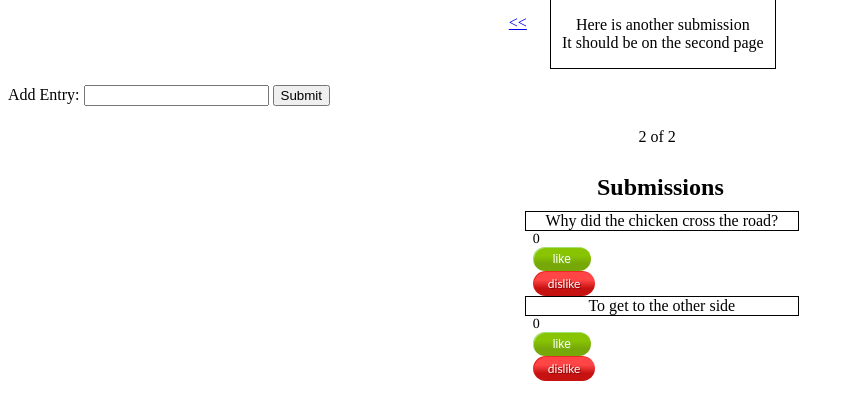
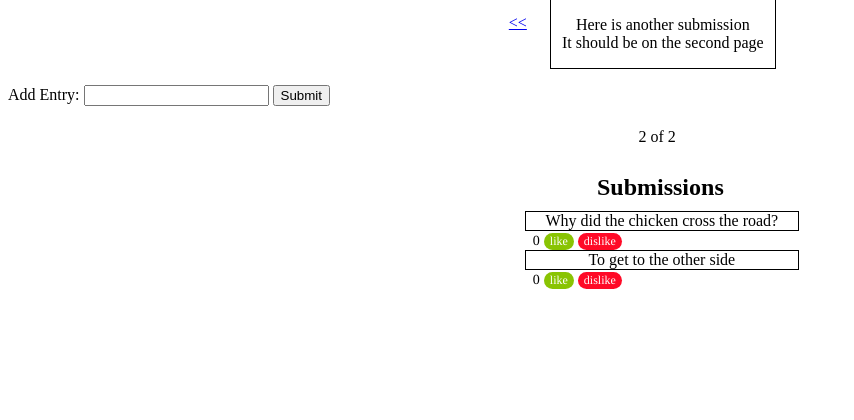
Before and after one commit to gregory-adler/collaborative_writing_blog, a Django app: page /?page=2 in a window 1280 px wide; the page is wider, and only the part inside the window is pictured. Shown: the part 98-518 px from the top of that part, without its empty margins (0-854 px from the left). Run offline with Django 3.2, Linux system fonts and the light colour scheme; data comes from the database, SQL or seed files in the repository.

Commit message:
Made voting buttons

```diff
--- a/cwblog/blogapp/static/blogapp/style.css
+++ b/cwblog/blogapp/static/blogapp/style.css
@@ -74,8 +74,6 @@
 	margin-bottom: -.5em;
 }
 
-
-
 .text {
 	text-align: center;
 }
@@ -83,37 +81,20 @@
 .votes{
     font-size: 14px;
     font-family: Times,serif;
+    display:inline-block;
 }
 
 .like {
 	font-size:12px;
-	font-family:Arial;
+	font-family:Times, serif;
 	font-weight:normal;
-	-moz-border-radius:16px;
-	-webkit-border-radius:16px;
 	border-radius:16px;
 	border:0px solid #68aa07;
-	padding:5px 20px;
-	text-decoration:none;
-	background:-moz-linear-gradient( top, #89c403 36%, #77a809 69% );
-	background:-ms-linear-gradient( top, #89c403 36%, #77a809 69% );
-	filter:progid:DXImageTransform.Microsoft.gradient(startColorstr='#89c403', endColorstr='#77a809');
-	background:-webkit-gradient( linear, left top, left bottom, color-stop(36%, #89c403), color-stop(69%, #77a809) );
 	background-color:#89c403;
 	color:#ffffff;
-	display:inline-block;
-	text-shadow:1px 1px 0px #7fbd1c;
- 	-webkit-box-shadow:inset 1px 1px 0px 0px #a4e271;
- 	-moz-box-shadow:inset 1px 1px 0px 0px #a4e271;
- 	box-shadow:inset 1px 1px 0px 0px #a4e271;
+    display:inline-block;
 }
-.like:hover {
-	background:-moz-linear-gradient( top, #77a809 36%, #89c403 69% );
-	background:-ms-linear-gradient( top, #77a809 36%, #89c403 69% );
-	filter:progid:DXImageTransform.Microsoft.gradient(startColorstr='#77a809', endColorstr='#89c403');
-	background:-webkit-gradient( linear, left top, left bottom, color-stop(36%, #77a809), color-stop(69%, #89c403) );
-	background-color:#77a809;
-}
+
 .like:active {
 	position:relative;
 	top:1px;
@@ -122,33 +103,15 @@
 
 .dislike {
 	font-size:12px;
-	font-family:Trebuchet MS;
+	font-family:Times, serif;
 	font-weight:normal;
-	-moz-border-radius:16px;
-	-webkit-border-radius:16px;
 	border-radius:16px;
 	border:0px solid #f04030;
-	padding:5px 15px;
-	text-decoration:none;
-	background:-moz-linear-gradient( top, #ff4545 36%, #c71212 69% );
-	background:-ms-linear-gradient( top, #ff4545 36%, #c71212 69% );
-	filter:progid:DXImageTransform.Microsoft.gradient(startColorstr='#ff4545', endColorstr='#c71212');
-	background:-webkit-gradient( linear, left top, left bottom, color-stop(36%, #ff4545), color-stop(69%, #c71212) );
-	background-color:#ff4545;
+	background-color: #ff0a27;
 	color:#ffffff;
-	display:inline-block;
-	text-shadow:1px 1px 0px #8a0505;
- 	-webkit-box-shadow:inset 1px 1px 0px 0px #eb2a23;
- 	-moz-box-shadow:inset 1px 1px 0px 0px #eb2a23;
- 	box-shadow:inset 1px 1px 0px 0px #eb2a23;
+    display:inline-block;
 }
-.dislike:hover {
-	background:-moz-linear-gradient( top, #c71212 36%, #ff4545 69% );
-	background:-ms-linear-gradient( top, #c71212 36%, #ff4545 69% );
-	filter:progid:DXImageTransform.Microsoft.gradient(startColorstr='#c71212', endColorstr='#ff4545');
-	background:-webkit-gradient( linear, left top, left bottom, color-stop(36%, #c71212), color-stop(69%, #ff4545) );
-	background-color:#c71212;
-}
+
 .dislike:active {
 	position:relative;
 	top:1px;
--- a/cwblog/blogapp/templates/blogapp/main.html
+++ b/cwblog/blogapp/templates/blogapp/main.html
@@ -30,12 +30,12 @@
                             <div class= "text"> {{submission.text}}</div>
                         </div>
                         <div class="votes">{{ submission.votes }}</div>
-                        <form action="" method="post">
-                        {% csrf_token %}
+                        <form action="" style="display:inline-block;" method="post">
+                            {% csrf_token %}
                             <input id="like" class="like" type="button" value="like">
                         </form>
-                        <form action="" method="post">
-                        {% csrf_token %}
+                        <form action="" style="display:inline-block;" method="post">
+                            {% csrf_token %}
                             <input id="dislike" class="dislike" type="button" value="dislike"/>
                         </form>
                     {% endifequal %}
```
